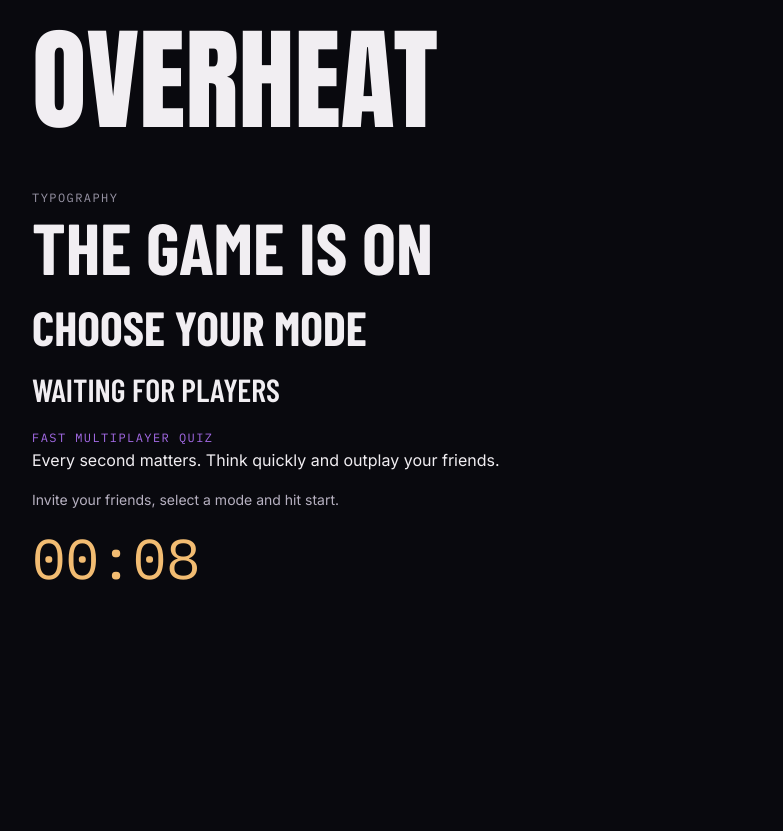
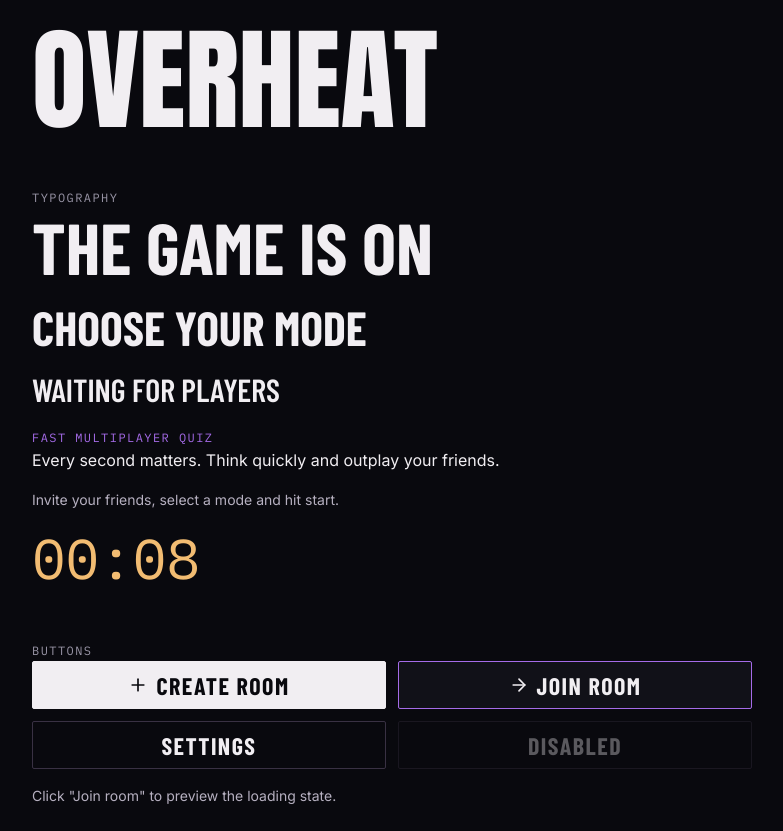
Before and after one commit to dawidseipold/overheat, a React (Vite) app in the folder apps/web/: page /design-system in a window 1280 px wide. Shown: the whole page, without its empty margins (248-1031 px from the left). Before the commit the page ends 800 px from the top, so only its background shows below. Built offline with nearby package versions, Linux system fonts and the light colour scheme; what @elysiajs/eden would draw is missing.

Commit message:
feat(web): style Button per OVERHEAT design system with loading state

```diff
--- a/apps/web/src/components/ui/button.tsx
+++ b/apps/web/src/components/ui/button.tsx
@@ -1,26 +1,33 @@
 import { Slot } from "@radix-ui/react-slot";
 import { cva, type VariantProps } from "class-variance-authority";
+import { LoaderCircleIcon } from "lucide-react";
 import * as React from "react";
 
 import { cn } from "@/lib/utils";
 
 const buttonVariants = cva(
-  "inline-flex shrink-0 items-center justify-center gap-2 whitespace-nowrap rounded-md text-sm font-medium transition-all outline-none focus-visible:ring-[3px] focus-visible:ring-ring/50 disabled:pointer-events-none disabled:opacity-50 [&_svg]:pointer-events-none [&_svg:not([class*='size-'])]:size-4 [&_svg]:shrink-0",
+  "inline-flex shrink-0 items-center justify-center gap-2 whitespace-nowrap rounded-sm border border-transparent font-heading text-button font-bold uppercase tracking-button transition-colors duration-(--motion-micro) outline-none focus-visible:ring-[3px] focus-visible:ring-ring/50 disabled:pointer-events-none disabled:opacity-35 [&_svg]:pointer-events-none [&_svg:not([class*='size-'])]:size-5 [&_svg]:shrink-0",
   {
     variants: {
       variant: {
-        default: "bg-primary text-primary-foreground hover:bg-primary/90",
-        destructive: "bg-destructive text-white hover:bg-destructive/90",
-        outline: "border bg-background shadow-xs hover:bg-accent hover:text-accent-foreground",
-        secondary: "bg-secondary text-secondary-foreground hover:bg-secondary/80",
-        ghost: "hover:bg-accent hover:text-accent-foreground",
-        link: "text-primary underline-offset-4 hover:underline",
+        // Biały CTA, np. "+ CREATE ROOM"
+        default:
+          "border-primary bg-primary text-primary-foreground hover:border-oh-plasma hover:bg-oh-plasma",
+        // Fioletowa ramka, np. "→ JOIN ROOM"
+        outline:
+          "border-oh-violet bg-oh-base text-foreground hover:border-oh-plasma hover:bg-oh-violet/25",
+        // Ciemny z ramką, np. "SETTINGS"
+        secondary:
+          "border-border bg-transparent text-foreground hover:border-oh-plasma hover:bg-oh-violet/25",
+        destructive: "border-destructive bg-destructive text-oh-void hover:bg-destructive/90",
+        ghost: "text-foreground hover:bg-accent",
+        link: "text-oh-violet underline-offset-4 hover:text-oh-plasma hover:underline",
       },
       size: {
-        default: "h-9 px-4 py-2",
-        sm: "h-8 gap-1.5 rounded-md px-3",
-        lg: "h-10 rounded-md px-6",
-        icon: "size-9",
+        default: "h-12 px-6", // 48px, minimalny touch target z design systemu
+        lg: "h-14 px-8",
+        sm: "h-10 px-4", // tylko tam, gdzie nie klika się palcem (gęste panele desktop)
+        icon: "size-12",
       },
     },
     defaultVariants: { variant: "default", size: "default" },
@@ -32,11 +39,30 @@ function Button({
   variant,
   size,
   asChild = false,
+  loading = false,
+  disabled,
+  children,
   ...props
 }: React.ComponentProps<"button"> &
-  VariantProps<typeof buttonVariants> & { asChild?: boolean }) {
+  VariantProps<typeof buttonVariants> & { asChild?: boolean; loading?: boolean }) {
   const Comp = asChild ? Slot : "button";
-  return <Comp className={cn(buttonVariants({ variant, size, className }))} {...props} />;
+  return (
+    <Comp
+      className={cn(buttonVariants({ variant, size, className }))}
+      disabled={disabled || loading}
+      aria-busy={loading || undefined}
+      {...props}
+    >
+      {asChild ? (
+        children
+      ) : (
+        <>
+          {loading && <LoaderCircleIcon className="animate-spin" />}
+          {children}
+        </>
+      )}
+    </Comp>
+  );
 }
 
 export { Button, buttonVariants };
--- a/apps/web/src/index.css
+++ b/apps/web/src/index.css
@@ -114,6 +114,7 @@
 
   /* Odstęp liter w małych etykietach mono (0.08–0.16em) */
   --tracking-label: 0.12em;
+  --tracking-button: 0.06em;
 
   /* Zaokrąglenia: kanciasto, nigdy "pigułki" */
   --radius-sm: 2px;
--- a/apps/web/src/lib/utils.ts
+++ b/apps/web/src/lib/utils.ts
@@ -8,7 +8,7 @@ const twMerge = extendTailwindMerge({
     theme: {
       text: ["display", "h1", "h2", "h3", "button", "label", "body", "body-sm", "data"],
       font: ["display", "heading", "data"],
-      tracking: ["label"],
+      tracking: ["label", "button"],
     },
   },
 });
--- a/apps/web/src/routes/design-system.tsx
+++ b/apps/web/src/routes/design-system.tsx
@@ -1,5 +1,8 @@
+import { useMutation } from "@tanstack/react-query";
 import { createFileRoute } from "@tanstack/react-router";
+import { ArrowRightIcon, PlusIcon } from "lucide-react";
 
+import { Button } from "@/components/ui/button";
 import { Text } from "@/components/ui/typography";
 
 export const Route = createFileRoute("/design-system")({
@@ -7,6 +10,11 @@ export const Route = createFileRoute("/design-system")({
 });
 
 function DesignSystem() {
+  // Udawane zapytanie do serwera (1,5 s), żeby pokazać stan ładowania przycisku
+  const join = useMutation({
+    mutationFn: () => new Promise((resolve) => setTimeout(resolve, 1500)),
+  });
+
   return (
     <main className="space-y-12">
       <Text variant="display">Overheat</Text>
@@ -29,6 +37,29 @@ function DesignSystem() {
           00:08
         </Text>
       </section>
+
+      <section className="space-y-4">
+        <Text variant="label" tone="muted">
+          Buttons
+        </Text>
+        <div className="grid grid-cols-2 gap-3">
+          <Button>
+            <PlusIcon />
+            Create room
+          </Button>
+          <Button variant="outline" loading={join.isPending} onClick={() => join.mutate()}>
+            <ArrowRightIcon />
+            Join room
+          </Button>
+          <Button variant="secondary">Settings</Button>
+          <Button variant="secondary" disabled>
+            Disabled
+          </Button>
+        </div>
+        <Text variant="body-sm" tone="secondary">
+          Click "Join room" to preview the loading state.
+        </Text>
+      </section>
     </main>
   );
 }
```
